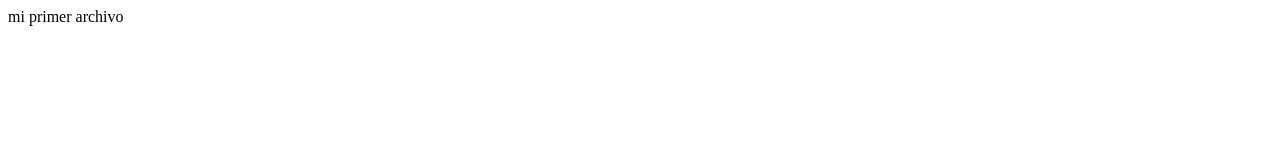
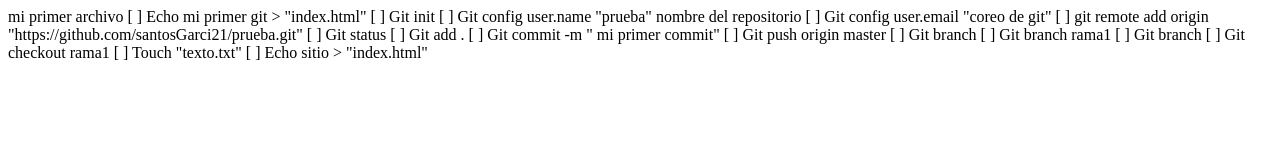
Before and after one commit to santosGarci21/prueba, a plain HTML site: page index.html in a window 1280 px wide. Drawn offline with Linux system fonts and the light colour scheme.

Commit message:
version 3

```diff
--- a/index.html
+++ b/index.html
@@ -7,5 +7,24 @@
 </head>
 <body>
     mi primer archivo
+
+    [  ] Echo mi primer git > "index.html"
+    [  ] Git init
+    [  ] Git config user.name "prueba" nombre del repositorio
+    [  ] Git config user.email "coreo de git"
+    [  ] git remote add origin "https://github.com/santosGarci21/prueba.git"
+    [  ] Git status
+    [  ] Git add .
+    [  ] Git commit -m " mi primer commit"
+    [  ] Git push origin master
+
+    [  ]  Git branch
+    [  ] Git branch rama1
+    [  ] Git branch
+    [  ] Git checkout rama1
+    [  ] Touch "texto.txt"
+    [  ] Echo sitio > "index.html"
+
+
 </body>
 </html>
```
Also changed, not shown: texto.txt (added).
